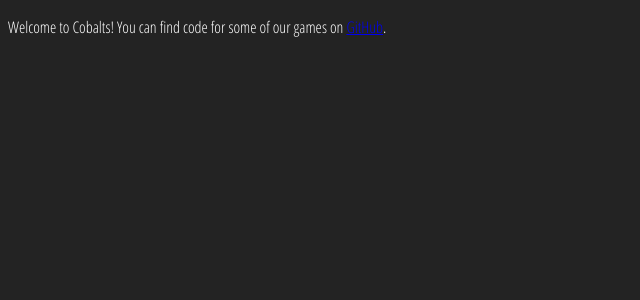
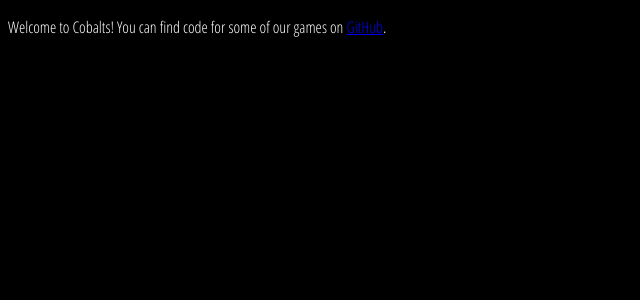
Before and after one commit to Antisine/Website, a PHP site: page /cobalts.tk/index.php in a window 1280 px wide. Shown: the top 300 px of the page, without its empty margins (0-640 px from the left). Run offline with PHP 8.4, Linux system fonts and the light colour scheme.

Commit message:
Update main.css

```diff
--- a/Styles/main.css
+++ b/Styles/main.css
@@ -1,8 +1,8 @@
 @import url('https://fonts.googleapis.com/css?family=Open+Sans+Condensed:300|Source+Code+Pro:300');
 body {
-  background-color: #232323;
+  background-color: #000;
   font-family: "Open Sans Condensed";
-  color: #ffffff;
+  color: #fff;
 }
 code, pre {
   font-family: "Source Code Pro";
```
